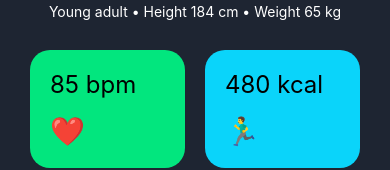
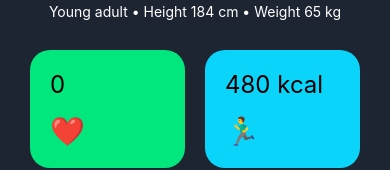
Before and after one commit to EDU-GUCCHI/Client, a React Native app: screen /MyGotchi in a window 390 px wide. Shown: the part 207-377 px from the top of the page. Built offline with nearby package versions, Linux system fonts and the light colour scheme.

Commit message:
GUI Controller added

```diff
--- a/src/screens/MyGotchi.tsx
+++ b/src/screens/MyGotchi.tsx
@@ -1,8 +1,9 @@
-import React from 'react';
+import React, { useState } from 'react';
 import {Text, View, TouchableOpacity} from 'react-native';
 import styles from '../styles/style.js';
 import {StackNavigationProp} from '@react-navigation/stack';
 import {StyleSheet} from 'react-native';
+//import { GUIController } from '../utilities/logic/GUIController';
 
 type RootStackParamList = {
   MyGotchi: undefined;
@@ -15,6 +16,9 @@ type Props = {
 };
 
 function MyDayScreen({navigation}: Props) {
+
+  const [bpmText, setBpmText] = useState('0');
+
   return (
     <View style={styles.mainContainer}>
       {/* Profile Info */}
@@ -27,11 +31,10 @@ function MyDayScreen({navigation}: Props) {
           Young adult • Height 184 cm • Weight 65 kg
         </Text>
       </View>
-
       {/* Stats */}
       <View style={myGotchiStyles.statsRow}>
         <View style={myGotchiStyles.statContainerGreen}>
-          <Text style={myGotchiStyles.statText}>85 bpm</Text>
+          <Text style={myGotchiStyles.statText}>{bpmText}</Text>
           <Text style={myGotchiStyles.emojiStat}>❤️</Text>
         </View>
         <View style={myGotchiStyles.statContainerBlue}>
--- a/src/utilities/logic/FormulaGenerator.tsx
+++ b/src/utilities/logic/FormulaGenerator.tsx
@@ -18,7 +18,7 @@ export class FormulaGenerator
         {
             sum += illnesses[sickness];
         }
-        console.log("generated factor: " + sum);
+        console.log("Generated factor: " + sum);
         return sum;
     }
     public generateIncreaseFactor(): number
--- /dev/null
+++ b/src/utilities/logic/GUIController.tsx
@@ -0,0 +1,23 @@
+// responsibility of fetching/storing and displaying data in GUI
+import updateTextHandler from "../../screens/MyGotchi";
+import { Gotchi } from "../data/Gotchi";
+import { Storage } from "../data/Storage";
+
+export class GUIController
+{
+    private storage: Storage;
+    private person: Gotchi;
+
+    public constructor(storage: Storage)
+    {
+        this.storage = storage;
+        this.person = this.storage.getPerson();
+    }
+
+    public UpdateBloodSugar()
+    {
+        // fetch value from person in storage and update GUI
+        //updateTextHandler("");
+    }
+
+}
--- a/src/utilities/logic/IntervalHandler.tsx
+++ b/src/utilities/logic/IntervalHandler.tsx
@@ -16,9 +16,7 @@ export class IntervallHandler
     public update(): void // updates done every pulse
     {
         this.incrementFormula();
-
         // check if any thresholds are crossed
-
     }
     public incrementFormula(): void // TODO: send to event dispatcher to dispatch relevant events based on bloodusgar level
     {
--- a/src/utilities/logic/ScenarioController.tsx
+++ b/src/utilities/logic/ScenarioController.tsx
@@ -1,6 +1,7 @@
 import { Storage } from '../data/Storage';
 import { Clock } from './Clock';
 import { FormulaGenerator } from './FormulaGenerator';
+import { GUIController } from './GUIController';
 import { IntervallHandler } from './IntervalHandler';
 
 export class ScenarioController
@@ -10,12 +11,14 @@ export class ScenarioController
     private storage: Storage;
     private clock: Clock;
     private intervalHandler: IntervallHandler;
+    private GUIController: GUIController;
     // flow of program here:
     public constructor()
     {
         console.log("Controller: Runs")
         // instantiate classes
         this.storage = new Storage();
+        this.GUIController = new GUIController(this.storage);
         this.formulaGenerator = new FormulaGenerator();
         this.intervalHandler = new IntervallHandler(this.storage.getPerson());
         this.clock = new Clock();
```
